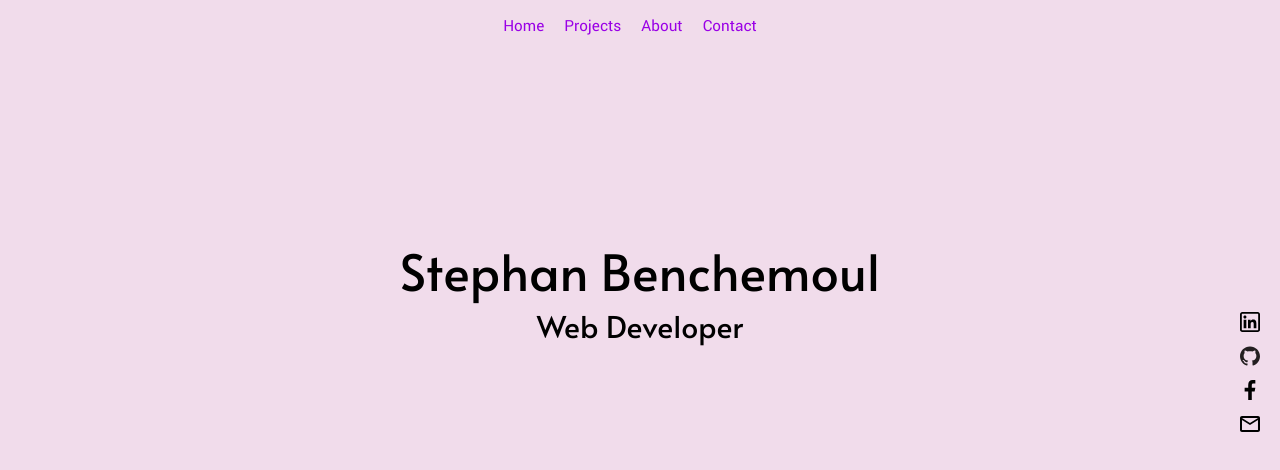
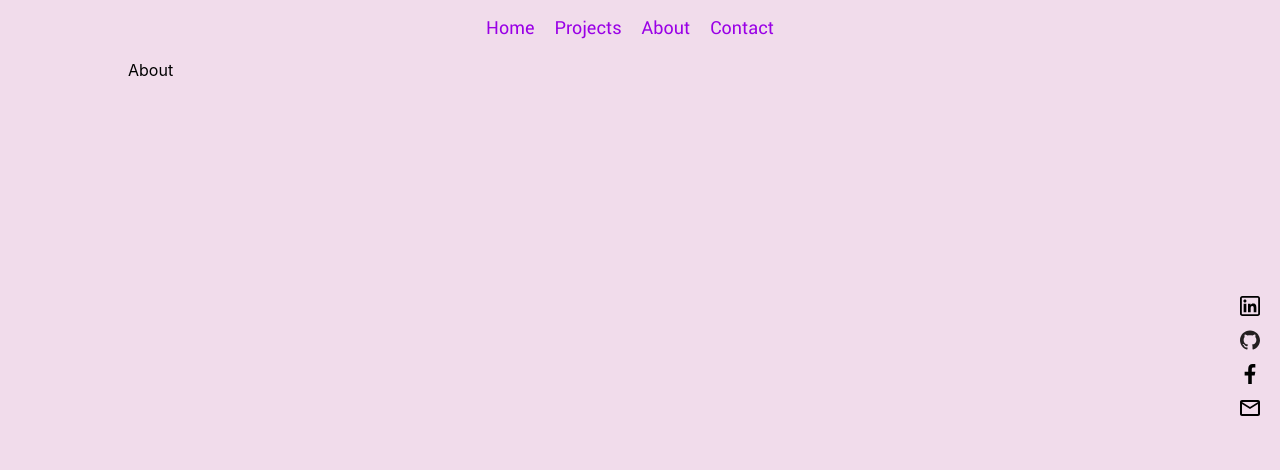
Before and after one commit to stephanbazbaz/portfolio_website, a React (Create React App) app: page /About in a window 1280 px wide. Shown: the top 470 px of the page. Built offline with nearby package versions, Linux system fonts and the light colour scheme.

Commit message:
3rd phase

```diff
--- /dev/null
+++ b/src/components/About/About.js
@@ -0,0 +1,9 @@
+import React from 'react'
+import './style.scss';
+export default function About() {
+    return (
+        <div className='about-container'>
+            <div>About</div>
+        </div>
+    )
+}
--- /dev/null
+++ b/src/components/About/style.scss
@@ -0,0 +1,9 @@
+.about-container{
+    position: absolute;
+    width: 80%;
+    margin: auto;
+    right: 0;
+    left: 0;
+    bottom: 0;
+    top: 60px;
+}
--- a/src/components/Homepage/Homepage.js
+++ b/src/components/Homepage/Homepage.js
@@ -1,11 +1,11 @@
 import React from 'react'
 import './style.scss';
-
 export default function Homepage() {
     return (
         <div className='homepage-container'>
             <div className='stephan-title'>Stephan Benchemoul</div>
             <div className='stephan-sub-title'>Web Developer</div>
+
         </div>
     )
 }
--- a/src/components/Homepage/style.scss
+++ b/src/components/Homepage/style.scss
@@ -4,11 +4,15 @@
     text-align: center;
     font-family: sixth;
     .stephan-title {
-        margin: 23% 16% 0 16%;
+        margin: 23% 0 0 0;
         // font-family: sixth;
         font-size: 50px;
     }
-    .stephan-sub-title{
+    .stephan-sub-title {
         font-size: 30px;
     }
+    img {
+        width: 25px;
+    }
+
 }
--- a/src/components/Navbar/Navbar.js
+++ b/src/components/Navbar/Navbar.js
@@ -9,6 +9,7 @@ import {
 import Projects from '../Projects/Projects'
 import Contact from '../Contact/Contact'
 import Homepage from '../Homepage/Homepage'
+import About from '../About/About'
 import FACEBOOK from '../../assets/facebook-f_1.svg'
 import GITHUB from '../../assets/github_10.svg'
 import LINKDIN from '../../assets/linkedin_6.svg'
@@ -38,6 +39,9 @@ export default function Navbar() {
             </div>
             <div className='margin-top'>
                 <Switch>
+                <Route path="/About">
+                        <About />
+                    </Route>
                     <Route path="/Projects">
                         <Projects />
                     </Route>
--- a/src/components/Navbar/style.scss
+++ b/src/components/Navbar/style.scss
@@ -21,7 +21,7 @@
             font-size: 17px;
         }
         .navlinks {
-            font-size: 17px;
+            font-size: 20px;
             color: #9a00e6;
         }
         .nav-socials {
@@ -30,7 +30,7 @@
             position: fixed;
             flex-direction: column;
             right: 20px;
-            top: 39%;
+            top: 37%;
         }
         img {
             margin: 0 0px 10px 0px;
--- a/src/components/Projects/Projects.js
+++ b/src/components/Projects/Projects.js
@@ -29,19 +29,19 @@ let projectsArr = [
         name: 'HÖR',
         link: 'https://develop.d2n3m2yjy08u8r.amplifyapp.com/',
         description: 'Building the UI for the DJ live sets App - "HÖR"',
-        info: 'work in progress'
+        info: 'Front end build with React.js, work in progress'
     },
     {
         name: 'SupermarketApp',
         link: 'https://stephansupermarketapp.herokuapp.com/',
         description: 'Final project from my studies at Jhon bryce Academy. Full E-commerce website of a Vegan Supermarket.',
-        info: 'yada yada yada '
+        info: 'Front end build with React.js, Backend with Node.js and database with D-beaver, site hosted by Heroku.'
     },
     {
         name: 'VacationsApp',
         link: 'https://stark-basin-64884.herokuapp.com/',
-        description: 'bla bla bla',
-        info: 'yada yada yada'
+        description: 'Second project from my studies at Jhon bryce Academy emulating a vacation App where you can search & follow vacations.',
+        info: 'Front end build with React.js, Backend with Node.js and database with SQL, site hosted by Heroku. you can login to Admin to upload new vacations using admin username: adminadmin, password: admin1234.'
     }
 ]
 
--- a/src/components/Projects/style.scss
+++ b/src/components/Projects/style.scss
@@ -36,7 +36,7 @@
                 color: #da00ff !important;
             }
             .project-text {
-                color: #7d7d7d;
+                color: #a4a4a4;
             }
         }
     }
```
Also changed, not shown: src/assets/album_3.svg (added).
